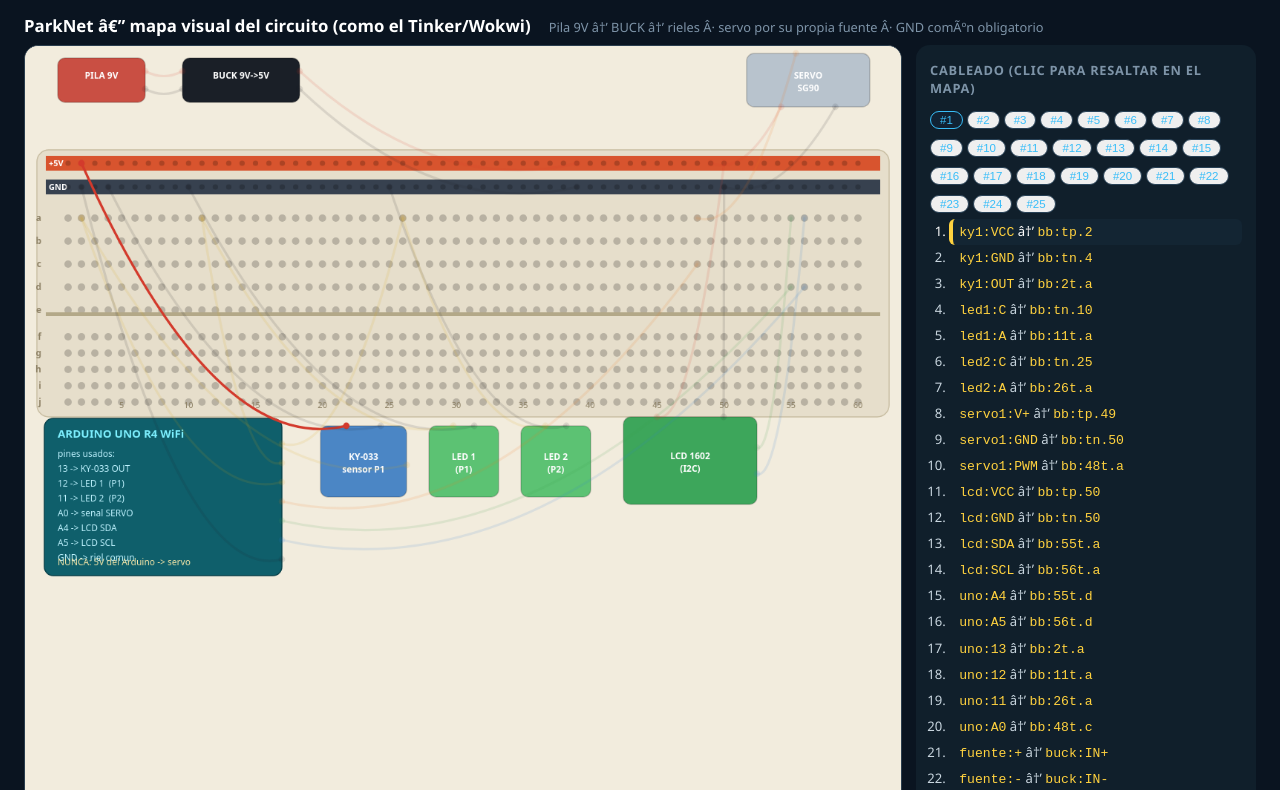
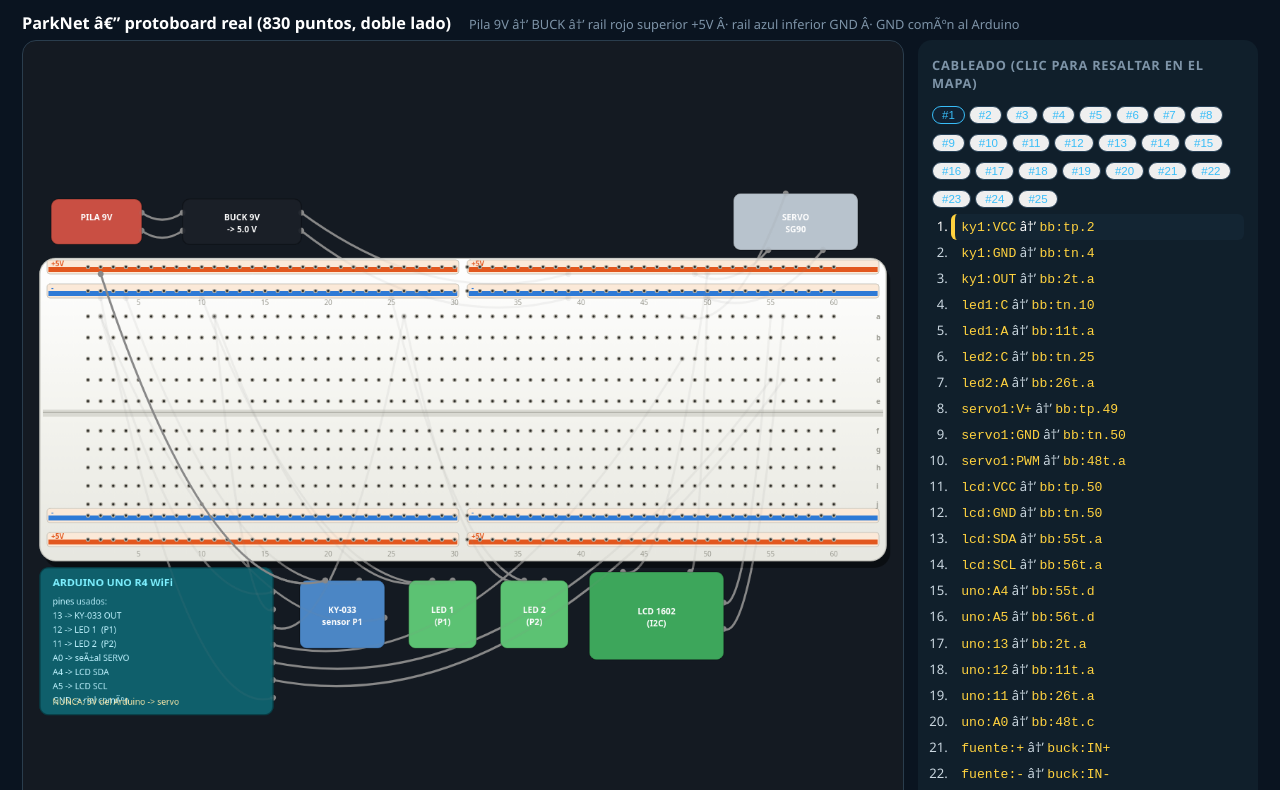
Before and after one commit to ianbmisaac/ParkNet, a plain HTML site: page evidencias/parknet-visual.html in a window 1280 px wide. Both pictures are taken after a click on the button "#1". Shown: the top 790 px of the page. Drawn offline with Linux system fonts and the light colour scheme.

Commit message:
visor: protoboard realista de 830 puntos (cuerpo blanco, doble lado de rieles, corte central, 60 columnas)

```diff
--- a/evidencias/parknet-visual.html
+++ b/evidencias/parknet-visual.html
@@ -2,17 +2,17 @@
 <html lang="es">
 <head>
 <meta charset="UTF-8">
-<title>ParkNet â€” mapa visual del circuito (Tinker)</title>
+<title>ParkNet â€” protoboard real 830 puntos</title>
 <style>
   :root { --bg:#0a1420; --panel:#101f2b; --ink:#dce9f2; --mut:#7e94a8; --acc:#38bdf8; --acc2:#ffd23f; }
   * { box-sizing: border-box; }
   body { margin:0; background:var(--bg); color:var(--ink); font-family:"Segoe UI",system-ui,sans-serif; }
-  header { display:flex; align-items:baseline; gap:18px; padding:14px 24px 8px; flex-wrap:wrap; }
-  h1 { font-size:1.05rem; margin:0; color:#fff; }
+  header { display:flex; align-items:baseline; gap:18px; padding:12px 22px 6px; flex-wrap:wrap; }
+  h1 { font-size:1.02rem; margin:0; color:#fff; }
   header span { color:var(--mut); font-size:.8rem; }
-  main { display:grid; grid-template-columns:minmax(340px,1fr) 340px; gap:14px; padding:0 24px 22px; }
-  @media (max-width:900px) { main { grid-template-columns:1fr; } }
-  #stage { background:#f2ecdd; border-radius:14px; border:1px solid #2a3d4d; overflow:hidden; }
+  main { display:grid; grid-template-columns:minmax(420px,1fr) 340px; gap:14px; padding:0 22px 20px; }
+  @media (max-width:1000px) { main { grid-template-columns:1fr; } }
+  #stage { background:#141a22; border-radius:14px; border:1px solid #2a3d4d; overflow:hidden; display:flex; justify-content:center; align-items:center; }
   canvas { display:block; width:100%; height:auto; }
   aside { background:var(--panel); border-radius:14px; padding:14px; max-height:100%; overflow:auto; }
   aside h2 { font-size:.8rem; letter-spacing:.06em; text-transform:uppercase; color:var(--mut); margin:2px 0 10px; }
@@ -23,24 +23,23 @@
   ol#lista li:hover { background:#16222d; }
   ol#lista li.on { background:#132533; border-left-color:var(--acc2); color:#fff; }
   ol#lista code { color:var(--acc2); }
-  footer { padding:10px 24px 20px; color:var(--mut); font-size:.72rem; }
-  .k { display:inline-block; width:13px; height:9px; border-radius:2px; vertical-align:middle; margin-right:5px; }
+  footer { padding:8px 22px 18px; color:var(--mut); font-size:.72rem; }
 </style>
 </head>
 <body>
 <header>
-  <h1>ParkNet â€” mapa visual del circuito (como el Tinker/Wokwi)</h1>
-  <span>Pila 9V â†’ BUCK â†’ rieles Â· servo por su propia fuente Â· GND comÃºn obligatorio</span>
+  <h1>ParkNet â€” protoboard real (830 puntos, doble lado)</h1>
+  <span>Pila 9V â†’ BUCK â†’ rail rojo superior +5V Â· rail azul inferior GND Â· GND comÃºn al Arduino</span>
 </header>
 <main>
-  <div id="stage"><canvas id="cv" width="1120" height="700" role="img" aria-label="DistribuciÃ³n del protoboard"></canvas></div>
+  <div id="stage"><canvas id="cv" width="1246" height="776" role="img" aria-label="DisposiciÃ³n del protoboard"></canvas></div>
   <aside>
     <h2>Cableado (clic para resaltar en el mapa)</h2>
     <div id="chips"></div>
     <ol id="lista"></ol>
   </aside>
 </main>
-<footer>Generado desde el mismo diagram.json de tu carpeta <code>C:\Users\pexji\Downloads\wokwi\diagram.json</code> â€” refleja el pin 11 real. Los LEDs en fÃ­sico necesitan resistencia 220â€“470 Î© en serie.</footer>
+<footer>Mismo diagrama de Tinker que tu carpeta <code>Downloads\wokwi\diagram.json</code>. Los LEDs en fÃ­sico llevan resistencia 220â€“470 Î© en serie.</footer>
 <script>
 const DIAGRAM = {
   "version": 1,
@@ -91,61 +90,106 @@ const DIAGRAM = {
     [ "buck:OUT-", "bb:tn.39", "black", [ "h17.0", "v304.0", "h-13.5", "v6.3" ] ],
     [ "uno:GND.1", "bb:tn.2", "black", [ "v-148.0", "h316.2", "v-22.7" ] ]]
 };
-
 const COLORS = { red:"#d33a2c", black:"#20242c", orange:"#e8751a", gold:"#d4a017", green:"#3f9e4f", blue:"#2e7ad6" };
-// el color es el elemento string del arreglo de la conexion ("red","black",...)
-const colorName = c => {
-  if (!Array.isArray(c)) return "#888";
-  const s = c.find(x => typeof x === "string" && COLORS[x]);
-  return s ? COLORS[s] : "#888";
-};
+const colorName = c => { const s = (Array.isArray(c) ? c : [c]).find(x => typeof x === "string"); return COLORS[s] || "#888"; };
 
 const canvas = document.getElementById("cv");
-canvas.width = 1180; canvas.height = 728;
 const ctx = canvas.getContext("2d");
 
-const BB = { x: 24, y: 148, w: 1132, h: 344, cols: 60 };
-const colX = c => BB.x + 34 + (c - 1) * ((BB.w - 68) / (BB.cols - 1));
-const railY = r => r === "tp" ? BB.y + 10 : BB.y + 42;
-const rowsA = [0,1,2,3,4].map(i => BB.y + 84 + i * 31);   // 232..356
-const rowsB = [0,1,2,3,4].map(i => BB.y + 244 + i * 22);   // 392..480
+// ===== geometrÃ­a del protoboard real =====
+const BOARD = { x: 24, y: 104, w: 1198, h: 428, r: 22 };
+const NCOLS = 60;
+const colX = c => 92 + (c - 1) * 17.9;
+// rails: 2 arriba, 2 abajo (riel rojo + riel azul en cada lado)
+const RAIL = { tp: 116, tn: 150, bp: 468, bn: 502 };
+// grid rows a-e / f-j
+const rowsA = [0,1,2,3,4].map(i => 186 + i * 30);
+const rowsB = [0,1,2,3,4].map(i => 348 + i * 26);
+const dy = (arr, i) => arr[i];
 const rowIndex = { a:0,b:1,c:2,d:3,e:4, f:0,g:1,h:2,i:3,j:4 };
 
-// partes: zonas ordenadas por regiones (fuente arriba, componentes abajo)
+function rr(x, y, w, h, r, fill, stroke, lw=1.5) {
+  ctx.beginPath(); ctx.roundRect(x, y, w, h, r);
+  ctx.fillStyle = fill; ctx.fill(); ctx.strokeStyle = stroke; ctx.lineWidth = lw; ctx.stroke();
+}
+function hole(x, y, r) {
+  ctx.beginPath(); ctx.arc(x, y, r, 0, 7); ctx.fillStyle = "#b9b6ad"; ctx.fill();
+  ctx.beginPath(); ctx.arc(x, y, r - 1.4, 0, 7); ctx.fillStyle = "#2b2b26"; ctx.fill();
+}
+function railStrip(x, y, w, tint, plus, label) {
+  rr(x, y, w, 20, 4, "#fbe9d8", "#c5c2b8", 1);
+  ctx.fillStyle = tint; ctx.fillRect(x + 2, y + 10, w - 4, 7);
+  ctx.fillStyle = tint; ctx.font = "700 10px system-ui"; ctx.textAlign = "left";
+  ctx.fillText(label, x + 6, y + 9);
+}
+function drawBoard() {
+  // sombra del cuerpo
+  ctx.fillStyle = "#00000055"; rr(BOARD.x + 6, BOARD.y + 10, BOARD.w, BOARD.h, BOARD.r, "#00000044", "transparent");
+  // cuerpo blanco del protoboard
+  const g = ctx.createLinearGradient(0, BOARD.y, 0, BOARD.y + BOARD.h);
+  g.addColorStop(0, "#ffffff"); g.addColorStop(.5, "#f4f4ef"); g.addColorStop(1, "#e7e7e0");
+  rr(BOARD.x, BOARD.y, BOARD.w, BOARD.h, BOARD.r, g, "#c9c9c2", 1.5);
+  // rieles (rojo arriba y abajo, azul arriba y abajo) â€” cortes en el centro (col 30/31)
+  railStrip(BOARD.x + 10, RAIL.tp - 10, (BOARD.w / 2) - 16, "#e2571e", true, "+5V");
+  railStrip(BOARD.x + BOARD.w / 2 + 6, RAIL.tp - 10, (BOARD.w / 2) - 16, "#e2571e", true, "+5V");
+  railStrip(BOARD.x + 10, RAIL.tn - 10, (BOARD.w / 2) - 16, "#2e7ad6", false, "-");
+  railStrip(BOARD.x + BOARD.w / 2 + 6, RAIL.tn - 10, (BOARD.w / 2) - 16, "#2e7ad6", false, "-");
+  railStrip(BOARD.x + 10, RAIL.bn - 10, (BOARD.w / 2) - 16, "#e2571e", true, "+5V");
+  railStrip(BOARD.x + BOARD.w / 2 + 6, RAIL.bn - 10, (BOARD.w / 2) - 16, "#e2571e", true, "+5V");
+  railStrip(BOARD.x + 10, RAIL.bp - 10, (BOARD.w / 2) - 16, "#2e7ad6", false, "-");
+  railStrip(BOARD.x + BOARD.w / 2 + 6, RAIL.bp - 10, (BOARD.w / 2) - 16, "#2e7ad6", false, "-");
+  // huecos de rieles
+  for (let c = 1; c <= NCOLS; c++)
+    for (const y of [RAIL.tp, RAIL.tn, RAIL.bn, RAIL.bp]) hole(colX(c), y, 3.1);
+  // separador central (ranura)
+  ctx.fillStyle = "#d9d9d2"; ctx.fillRect(BOARD.x + 4, 318, BOARD.w - 8, 10);
+  ctx.fillStyle = "#b5b5ad"; ctx.fillRect(BOARD.x + 4, 321, BOARD.w - 8, 2);
+  // grandes huecos de la matriz
+  for (const arr of [rowsA, rowsB])
+    for (const y of arr) for (let c = 1; c <= NCOLS; c++) hole(colX(c), y, 3.1);
+  // nÃºmeros de columna
+  ctx.fillStyle = "#9a9a91"; ctx.font = "10px system-ui"; ctx.textAlign = "center";
+  for (let c = 5; c <= NCOLS; c += 5) ctx.fillText(String(c), colX(c), BOARD.y + 66);
+  for (let c = 5; c <= NCOLS; c += 5) ctx.fillText(String(c), colX(c), BOARD.y + BOARD.h - 6);
+  // letras de fila derecha e izquierda
+  ctx.fillStyle = "#9a9a91"; ctx.font = "700 10px system-ui";
+  ctx.textAlign = "left";
+  "abcde".split("").forEach((l, i) => ctx.fillText(l, BOARD.x + BOARD.w - 14, rowsA[i] + 3.5));
+  "fghij".split("").forEach((l, i) => ctx.fillText(l, BOARD.x + BOARD.w - 14, rowsB[i] + 3.5));
+}
+
+// ===== partes (fuera del protoboard) =====
 const PARTS = {
-  fuente: { x: 44,  y: 16,  w: 118, h: 60, fill: "#c94f43", name: "PILA 9V" },
-  buck:   { x: 212, y: 16,  w: 158, h: 60, fill: "#1a1f27", name: "BUCK 9V->5V" },
-  servo1: { x: 972, y: 10,  w: 166, h: 72, fill: "#b8c3cd", name: "SERVO\nSG90" },
-  ky1:    { x: 398, y: 512, w: 116, h: 96, fill: "#4b86c5", name: "KY-033\nsensor P1" },
-  led1:   { x: 544, y: 512, w: 94,  h: 96, fill: "#5cc273", name: "LED 1\n(P1)" },
-  led2:   { x: 668, y: 512, w: 94,  h: 96, fill: "#5cc273", name: "LED 2\n(P2)" },
-  lcd:    { x: 806, y: 500, w: 180, h: 118, fill: "#3da65b", name: "LCD 1602\n(I2C)" }
+  fuente: { x: 40,  y: 20,  w: 128, h: 64, fill: "#c94f43", name: "PILA 9V" },
+  buck:   { x: 226, y: 20,  w: 168, h: 64, fill: "#1a1f27", name: "BUCK 9V\n-> 5.0 V" },
+  servo1: { x: 1006,y: 12,  w: 176, h: 80, fill: "#b8c3cd", name: "SERVO\nSG90" },
+  led1:   { x: 546, y: 560, w: 96,  h: 96, fill: "#5cc273", name: "LED 1\n(P1)" },
+  led2:   { x: 676, y: 560, w: 96,  h: 96, fill: "#5cc273", name: "LED 2\n(P2)" },
+  ky1:    { x: 392, y: 560, w: 120, h: 96, fill: "#4b86c5", name: "KY-033\nsensor P1" },
+  lcd:    { x: 802, y: 548, w: 190, h: 124, fill: "#3da65b", name: "LCD 1602\n(I2C)" }
 };
-const UNO = { x: 26, y: 502, w: 320, h: 212 };
-
-// posiciones relativas de los pines de cada componente (para anclar cables)
+const UNO = { x: 24, y: 542, w: 330, h: 208 };
 const PIN_POS = {
   "ky1:VCC": {dx:.3, dy:0, s:'t'}, "ky1:GND": {dx:.7, dy:0, s:'t'},
   "ky1:OUT": {dx:1,  dy:.55, s:'r'},
   "led1:A":  {dx:.35, dy:0, s:'t'}, "led1:C":  {dx:.65, dy:0, s:'t'},
   "led2:A":  {dx:.35, dy:0, s:'t'}, "led2:C":  {dx:.65, dy:0, s:'t'},
   "servo1:V+":  {dx:.28, dy:1, s:'b'}, "servo1:GND": {dx:.72, dy:1, s:'b'},
-  "servo1:PWM": {dx:.40, dy:0, s:'t'},
+  "servo1:PWM": {dx:.42, dy:0, s:'t'},
   "lcd:VCC": {dx:.25, dy:0, s:'t'}, "lcd:GND": {dx:.75, dy:0, s:'t'},
   "lcd:SDA": {dx:1,   dy:.35, s:'r'}, "lcd:SCL": {dx:1, dy:.65, s:'r'},
   "fuente:+": {dx:1, dy:.3, s:'r'}, "fuente:-": {dx:1, dy:.7, s:'r'},
   "buck:IN+": {dx:0, dy:.3, s:'l'}, "buck:IN-": {dx:0, dy:.7, s:'l'},
   "buck:OUT+":{dx:1, dy:.3, s:'r'}, "buck:OUT-":{dx:1, dy:.7, s:'r'}
 };
-
 function pinAnchor(pin) {
-  const map = { "11": 0, "12": 1, "13": 2, "A0": 3, "A4": 4, "A5": 5, "GND.1": 6, "GND": 6 };
-  const i = map[pin] ?? 6;
-  return { x: UNO.x + UNO.w, y: UNO.y + 34 + i * 26, label: pin };
+  const order = ["13","12","11","A0","A4","A5","GND.1","GND"];
+  const i = order.indexOf(pin) < 0 ? 6 : order.indexOf(pin);
+  return { x: UNO.x + UNO.w, y: UNO.y + 34 + i * 25, label: pin };
 }
 function gridHole(col, row) {
-  if (row === "tp") return { x: colX(col), y: railY("tp"), label: "TP" + col };
-  if (row === "tn") return { x: colX(col), y: railY("tn"), label: "TN" + col };
+  if (row === "tp") return { x: colX(col), y: RAIL.tp + 10, label: "TP" + col };
+  if (row === "tn") return { x: colX(col), y: RAIL.tn + 10, label: "TN" + col };
   const r = rowIndex[row];
   const arr = "abcde".includes(row) ? rowsA : rowsB;
   return { x: colX(col), y: arr[r], label: col + row };
@@ -162,82 +206,57 @@ function partPin(key) {
   return { x, y, label: key };
 }
 function parseEnd(e) {
-  const id = e.replace(/^(uno|bb):/, "");
-  if (e.startsWith("uno:")) return pinAnchor(id);
-  const rail = id.match(/^(tp|tn)\.(\d+)$/);
+  if (e.startsWith("uno:")) return pinAnchor(e.slice(4));
+  const id = e.startsWith("bb:") ? e.slice(3) : null;
+  const rail = id && id.match(/^(tp|tn)\.(\d+)$/);
   if (rail) return gridHole(+rail[2], rail[1]);
-  const cell = id.match(/^(\d+)t\.([a-j])$/);
+  const cell = id && id.match(/^(\d+)t\.([a-j])$/);
   if (cell) return gridHole(+cell[1], cell[2]);
-  const cell2 = id.match(/^(\d+)\.([a-j])$/);
+  const cell2 = id && id.match(/^(\d+)\.([a-j])$/);
   if (cell2) return gridHole(+cell2[1], cell2[2]);
   return partPin(e);
 }
-
-const WIRES = DIAGRAM.connections.map((c, i) => {
-  return { i, a: parseEnd(c[0]), b: parseEnd(c[1]), color: colorName(c) };
-});
+const WIRES = DIAGRAM.connections.map((c, i) => ({ i, a: parseEnd(c[0]), b: parseEnd(c[1]), color: colorName(c) }));
 let sel = -1;
-function drawBreadboard() {
-  ctx.fillStyle = "#f2ecdd"; ctx.fillRect(0, 0, canvas.width, canvas.height);
-  ctx.fillStyle = "#e6decb"; ctx.strokeStyle = "#c8bda1"; ctx.lineWidth = 1.4;
-  rr(BB.x - 8, BB.y - 8, BB.w + 16, BB.h + 16, 16, true);
-  // rieles (+/-)
-  for (const r of ["tp", "tn"]) {
-    ctx.fillStyle = r === "tp" ? "#d8542e" : "#37414f";
-    ctx.fillRect(BB.x + 4, railY(r) - 10, BB.w - 8, 20);
-    ctx.fillStyle = "#fff"; ctx.font = "700 11px system-ui"; ctx.textAlign = "left";
-    ctx.fillText(r === "tp" ? "+5V" : "GND", BB.x + 8, railY(r) + 4);
-    for (let c = 1; c <= BB.cols; c++) hole(colX(c), railY(r), 3.6, "#0003");
-  }
-  // huecos a..e y f..j
-  for (const arr of [rowsA, rowsB])
-    for (const y of arr) for (let c = 1; c <= BB.cols; c++) hole(colX(c), y, 5.0, "#0003");
-  // separador entre a-e y f-j
-  ctx.fillStyle = "#b3a888"; ctx.fillRect(BB.x + 4, BB.y + 211, BB.w - 8, 5);
-  // números de columna cada 5
-  ctx.fillStyle = "#8d8165"; ctx.font = "11px system-ui"; ctx.textAlign = "center";
-  for (let c = 5; c <= BB.cols; c += 5) ctx.fillText(String(c), colX(c), BB.y + BB.h - 4);
-  // letras de fila
-  ctx.fillStyle = "#8d8165"; ctx.font = "700 12px system-ui"; ctx.textAlign = "right";
-  "abcde".split("").forEach((l, i) => ctx.fillText(l, BB.x - 2, rowsA[i] + 4));
-  "fghij".split("").forEach((l, i) => ctx.fillText(l, BB.x - 2, rowsB[i] + 4));
-}
-function rr(x, y, w, h, r, stroke) { ctx.beginPath(); ctx.roundRect(x, y, w, h, r); ctx.fill(); if (stroke) ctx.stroke(); }
-function hole(x, y, r, color) { ctx.beginPath(); ctx.arc(x, y, r, 0, Math.PI * 2); ctx.fillStyle = color; ctx.fill(); }
 
 function drawParts() {
   // UNO
-  ctx.fillStyle = "#0f5f6b"; ctx.strokeStyle = "#084049"; rr(UNO.x, UNO.y, UNO.w, UNO.h, 12, true);
+  rr(UNO.x, UNO.y, UNO.w, UNO.h, 12, "#0f5f6b", "#083e46", 1.5);
   ctx.fillStyle = "#7ef0ff"; ctx.font = "700 15px system-ui"; ctx.textAlign = "left";
   ctx.fillText("ARDUINO UNO R4 WiFi", UNO.x + 18, UNO.y + 26);
   ctx.fillStyle = "#bff3ff"; ctx.font = "12px system-ui";
-  ["pines usados:", "13 -> KY-033 OUT","12 -> LED 1  (P1)","11 -> LED 2  (P2)","A0 -> senal SERVO","A4 -> LCD SDA","A5 -> LCD SCL","GND -> riel comun"].forEach((t, i) =>
+  ["pines usados:","13 -> KY-033 OUT","12 -> LED 1  (P1)","11 -> LED 2  (P2)","A0 -> seÃ±al SERVO","A4 -> LCD SDA","A5 -> LCD SCL","GND -> riel comÃºn"].forEach((t, i) =>
     ctx.fillText(t, UNO.x + 18, UNO.y + 52 + i * 20));
   ctx.fillStyle = "#f5e6a8"; ctx.fillText("NUNCA: 5V del Arduino -> servo", UNO.x + 18, UNO.y + UNO.h - 14);
-
   for (const [id, r] of Object.entries(PARTS)) {
-    ctx.fillStyle = r.fill; ctx.strokeStyle = "#00000033"; rr(r.x, r.y, r.w, r.h, 10, true);
+    rr(r.x, r.y, r.w, r.h, 10, r.fill, "#00000033", 1.5);
     ctx.fillStyle = "#fff"; ctx.textAlign = "center"; ctx.font = "700 12px system-ui";
     r.name.split("\n").forEach((t, i) => ctx.fillText(t, r.x + r.w / 2, r.y + r.h / 2 - 2 + i * 17));
   }
 }
 function drawWires() {
-  ctx.lineWidth = 3.2; ctx.lineCap = "round"; ctx.lineJoin = "round";
+  ctx.lineWidth = 3.1; ctx.lineCap = "round"; ctx.lineJoin = "round";
   for (const w of WIRES) {
-    const active = sel === -1 || sel === w.i;
-    ctx.globalAlpha = active ? 1 : 0.12;
+    ctx.globalAlpha = (sel === -1 || sel === w.i) ? 1 : 0.10;
     ctx.strokeStyle = w.color;
-    const mx = (w.a.x + w.b.x) / 2, sag = Math.max(10, Math.abs(w.b.x - w.a.x) * 0.10 + 8);
+    const mx = (w.a.x + w.b.x) / 2;
+    const sag = Math.min(70, Math.abs(w.b.x - w.a.x) * 0.10 + 14);
     ctx.beginPath(); ctx.moveTo(w.a.x, w.a.y);
     ctx.quadraticCurveTo(mx, Math.max(w.a.y, w.b.y) + sag, w.b.x, w.b.y);
     ctx.stroke();
-    // extremos
-    ctx.fillStyle = w.color; ctx.beginPath(); ctx.arc(w.a.x, w.a.y, 4.4, 0, 7); ctx.fill();
-    ctx.beginPath(); ctx.arc(w.b.x, w.b.y, 4.4, 0, 7); ctx.fill();
+    ctx.fillStyle = w.color;
+    ctx.beginPath(); ctx.arc(w.a.x, w.a.y, 4.2, 0, 7); ctx.fill();
+    ctx.beginPath(); ctx.arc(w.b.x, w.b.y, 4.2, 0, 7); ctx.fill();
   }
   ctx.globalAlpha = 1;
 }
-
+function draw() { drawBoard(); drawParts(); drawWires(); }
+function select(i) {
+  sel = i;
+  document.querySelectorAll("#lista li").forEach(li => li.classList.toggle("on", +li.dataset.i === i));
+  document.querySelectorAll(".chip").forEach(c => c.classList.toggle("on", +c.dataset.i === i));
+  draw();
+}
 function buildLegend() {
   const list = document.getElementById("lista");
   const chipsBox = document.getElementById("chips");
@@ -245,8 +264,8 @@ function buildLegend() {
   for (const w of WIRES) {
     const chip = document.createElement("button");
     chip.className = "chip"; chip.textContent = "#" + (w.i + 1);
+    chip.dataset.i = w.i;
     chip.onclick = () => select(sel === w.i ? -1 : w.i);
-    chip.dataset.i = w.i;
     chipsBox.appendChild(chip);
     const p = DIAGRAM.connections[w.i];
     const li = document.createElement("li");
@@ -256,13 +275,6 @@ function buildLegend() {
     list.appendChild(li);
   }
 }
-function select(i) {
-  sel = i;
-  document.querySelectorAll("#lista li").forEach(li => li.classList.toggle("on", +li.dataset.i === i));
-  document.querySelectorAll(".chip").forEach(c => c.classList.toggle("on", +c.dataset.i === i));
-  draw();
-}
-function draw() { drawBreadboard(); drawParts(); drawWires(); }
 draw();
 buildLegend();
 </script>
```
Also changed, not shown: docs/parknet-visual.html (+111 -99 lines), evidencias/diagram-embed.json (added, +49 -0 lines), evidencias/parknet-visual-tpl.html (added, +234 -0 lines).
